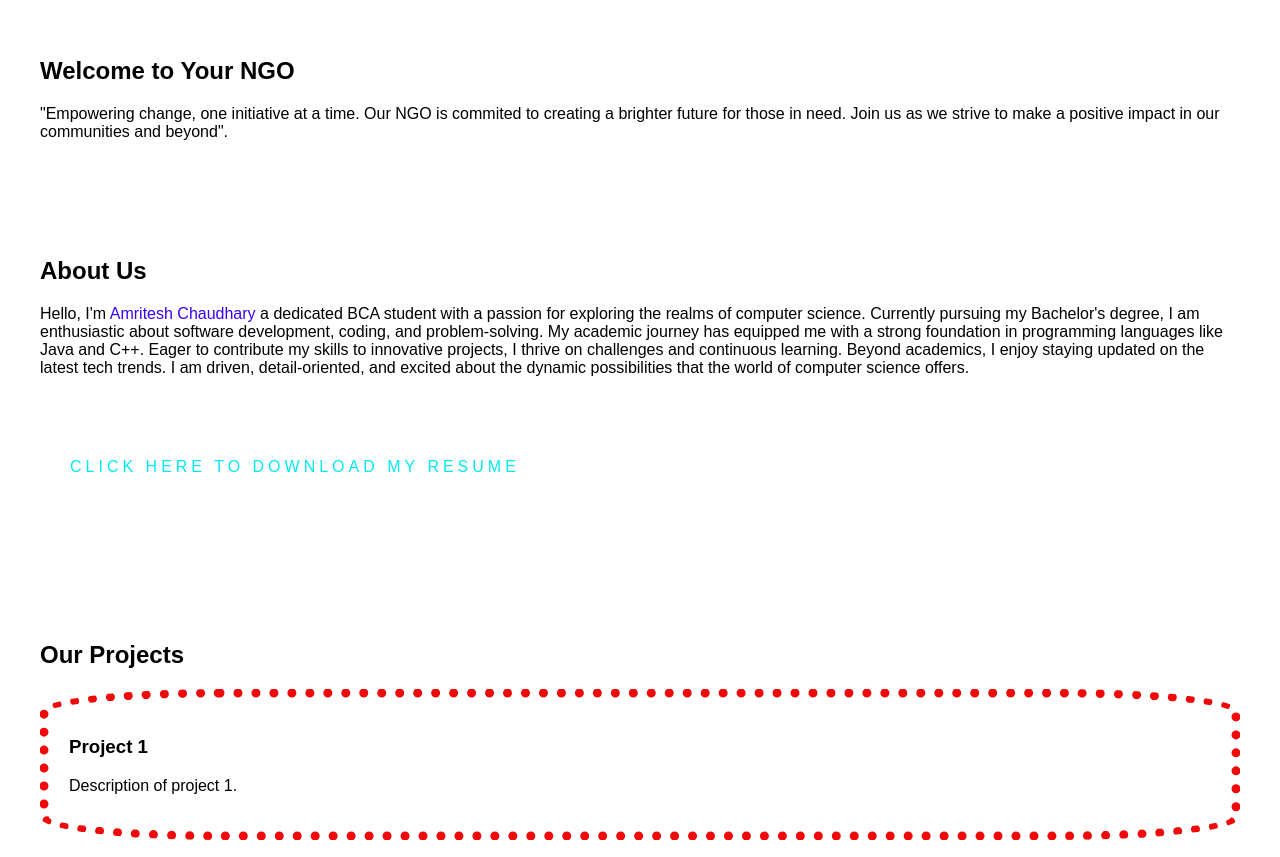
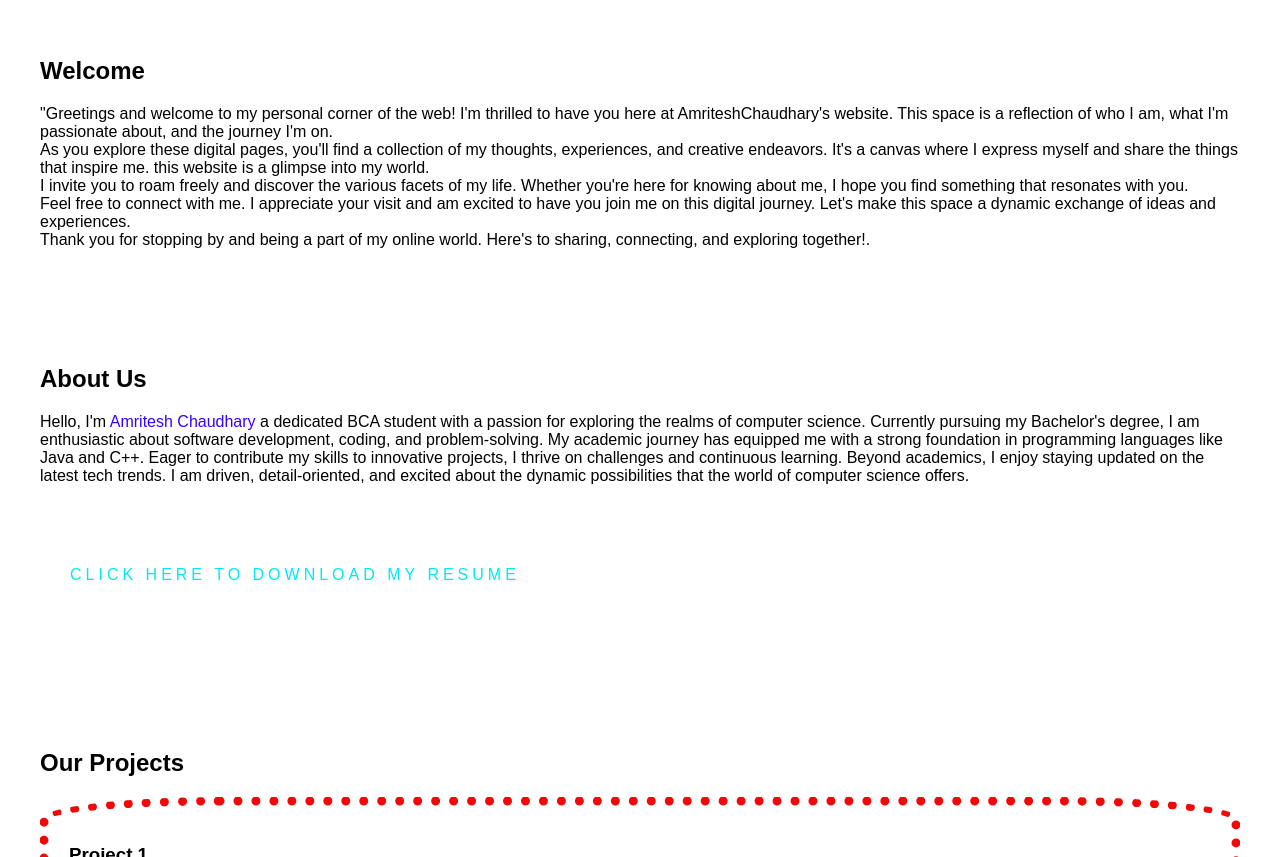
Before and after one commit to AmriteshChaudhary21/Amritesh, a plain HTML site: page index.html in a window 1280 px wide. Shown: the part 935-1792 px from the top of the page. Drawn offline with Linux system fonts and the light colour scheme.

Commit message:
Update index.html

```diff
--- a/index.html
+++ b/index.html
@@ -87,13 +87,21 @@
     </section>
 </body>
     <section id="home" class="section">
-        <h1>Welcome to Your NGO</h1>
-        <p>"Empowering change, one initiative at a time. Our NGO is commited to creating a brighter future for those in need. Join us as we strive to make a positive impact in our communities and beyond".</p>
+        <h1>Welcome</h1>
+        <p>"Greetings and welcome to my personal corner of the web! I'm thrilled to have you here at AmriteshChaudhary's website. This space is a reflection of who I am, what I'm passionate about, and the journey I'm on.
+<br>
+            As you explore these digital pages, you'll find a collection of my thoughts, experiences, and creative endeavors. It's a canvas where I express myself and share the things that inspire me. this website is a glimpse into my world.
+            <br>
+            I invite you to roam freely and discover the various facets of my life. Whether you're here for knowing about me, I hope you find something that resonates with you.
+           <br>
+            Feel free to connect with me. I appreciate your visit and am excited to have you join me on this digital journey. Let's make this space a dynamic exchange of ideas and experiences.
+            <br>
+            Thank you for stopping by and being a part of my online world. Here's to sharing, connecting, and exploring together!.</p>
     </section>
     <section id="about" class="section">
         <h2>About Us</h2>
         <p>Hello, I'm <span style="color: rgb(55, 0, 255);">Amritesh Chaudhary</span> a dedicated BCA student with a passion for exploring the realms of computer science. Currently pursuing my Bachelor's degree, I am enthusiastic about software development, coding, and problem-solving. My academic journey has equipped me with a strong foundation in programming languages like Java and C++. Eager to contribute my skills to innovative projects, I thrive on challenges and continuous learning. Beyond academics, I enjoy staying updated on the latest tech trends. I am driven, detail-oriented, and excited about the dynamic possibilities that the world of computer science offers.</p>
-        <a href="myResume.pdf.pdf" download="myResume.pdf.pdf">Click here to download my Resume</a>
+        <a href="myResume.pdf.pdf" download="myResume.pdf.pdf">Click here to download my RESUME</a>
  </section>
     <section id="projects" class="section">
         <h2>Our Projects</h2>
@@ -115,6 +123,7 @@
           </body>
           </html>
 
+        </body>
     </section>
     <footer class="footer">
         <p>&copy; 2023 AmriteshChaudhary. All rights reserved.</p>
```
